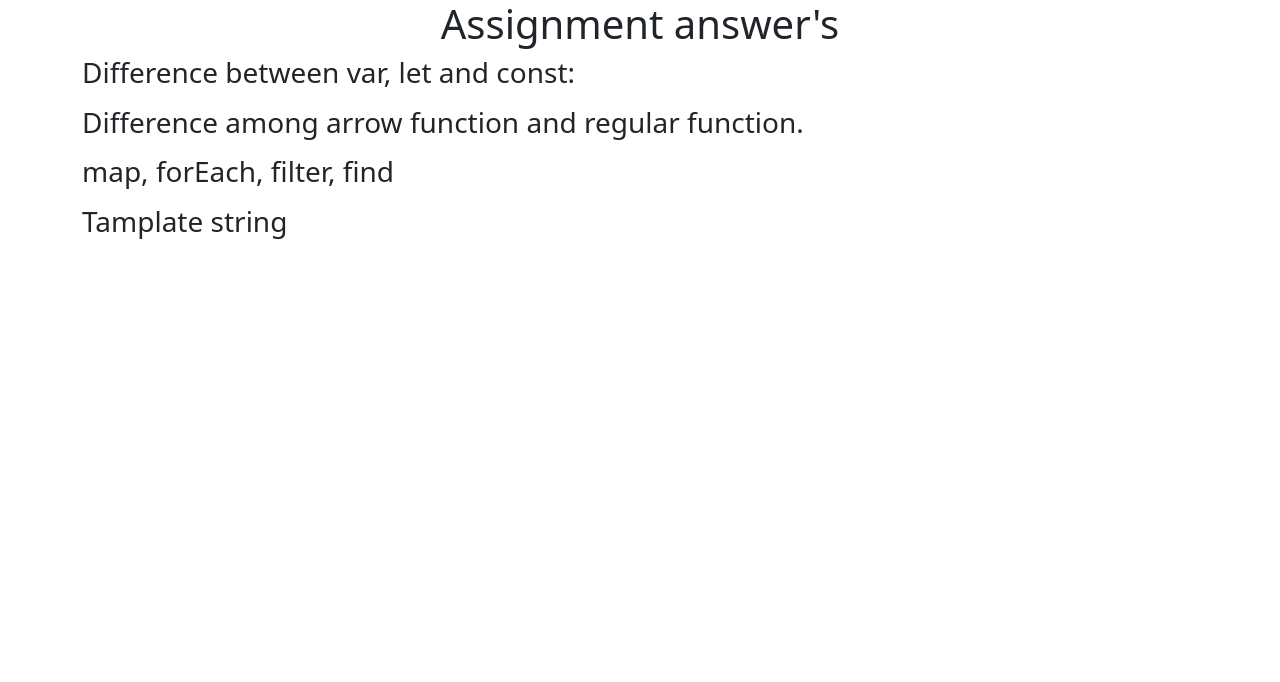
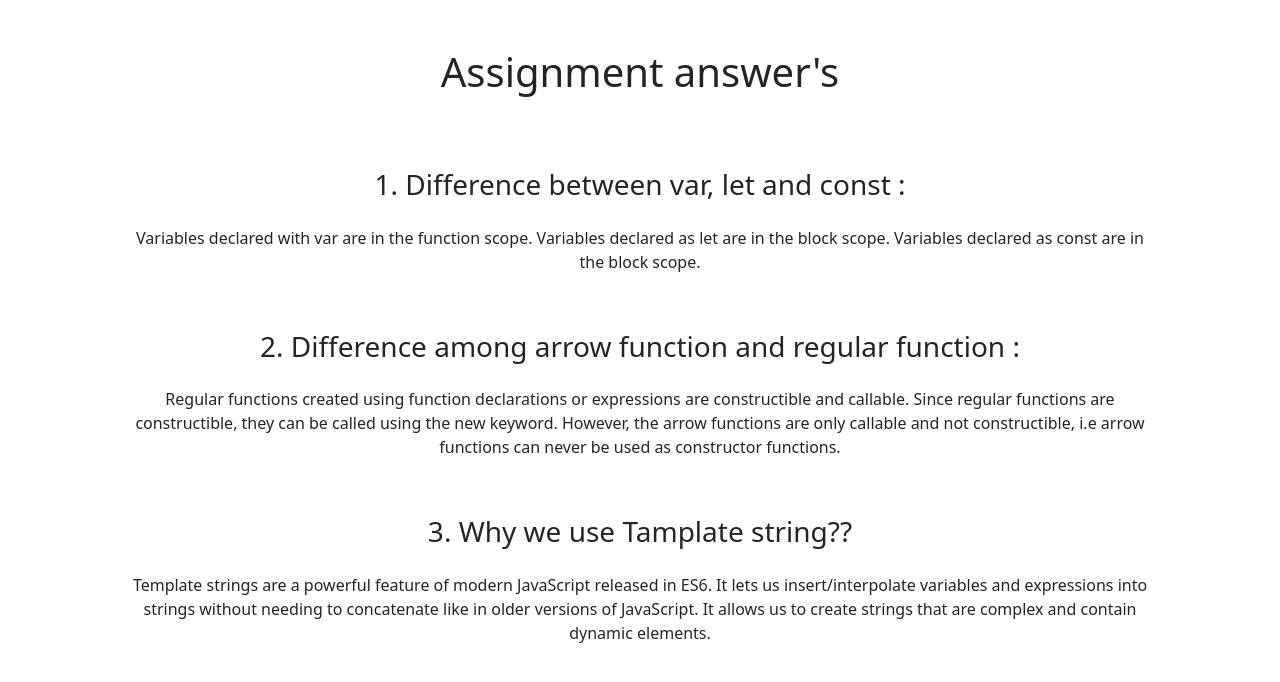
Before and after one commit to RicheTasnim/daily-news, a plain HTML site: page blog.html in a window 1280 px wide. Drawn offline with nearby package versions, Linux system fonts and the light colour scheme.

Commit message:
blog section

```diff
--- a/blog.html
+++ b/blog.html
@@ -9,28 +9,24 @@
     integrity="sha384-gH2yIJqKdNHPEq0n4Mqa/HGKIhSkIHeL5AyhkYV8i59U5AR6csBvApHHNl/vI1Bx" crossorigin="anonymous">
 </head>
 <body class="container">
-    <header class="text-center">
+    <header class="text-center p-5">
         <h1>Assignment answer's</h1>
     </header>
 
 
     <main>
         <section>
-            <div>
-                <h3>Difference between var, let and const:</h3>
-                <p></p>
+            <div class="text-center p-3">
+                <h3>1. Difference between var, let and const :</h3>
+                <p class="m-4">Variables declared with var are in the function scope. Variables declared as let are in the block scope. Variables declared as const are in the block scope.</p>
             </div>
-            <div>
-                <h3>Difference among arrow function and regular function.</h3>
-                <p></p>
+            <div class="text-center p-3">
+                <h3>2. Difference among arrow function and regular function :</h3>
+                <p class="m-4">Regular functions created using function declarations or expressions are constructible and callable. Since regular functions are constructible, they can be called using the new keyword. However, the arrow functions are only callable and not constructible, i.e arrow functions can never be used as constructor functions.</p>
             </div>
-            <div>
-                <h3>map, forEach, filter, find</h3>
-                <p></p>
-            </div>
-            <div>
-                <h3>Tamplate string </h3>
-                <p></p>
+            <div class="text-center p-3">
+                <h3>3. Why we use Tamplate string??</h3>
+                <p class="m-4">Template strings are a powerful feature of modern JavaScript released in ES6. It lets us insert/interpolate variables and expressions into strings without needing to concatenate like in older versions of JavaScript. It allows us to create strings that are complex and contain dynamic elements.</p>
             </div>
         </section>
     </main>
```
Also changed, not shown: index.html (+1 -1 lines).
